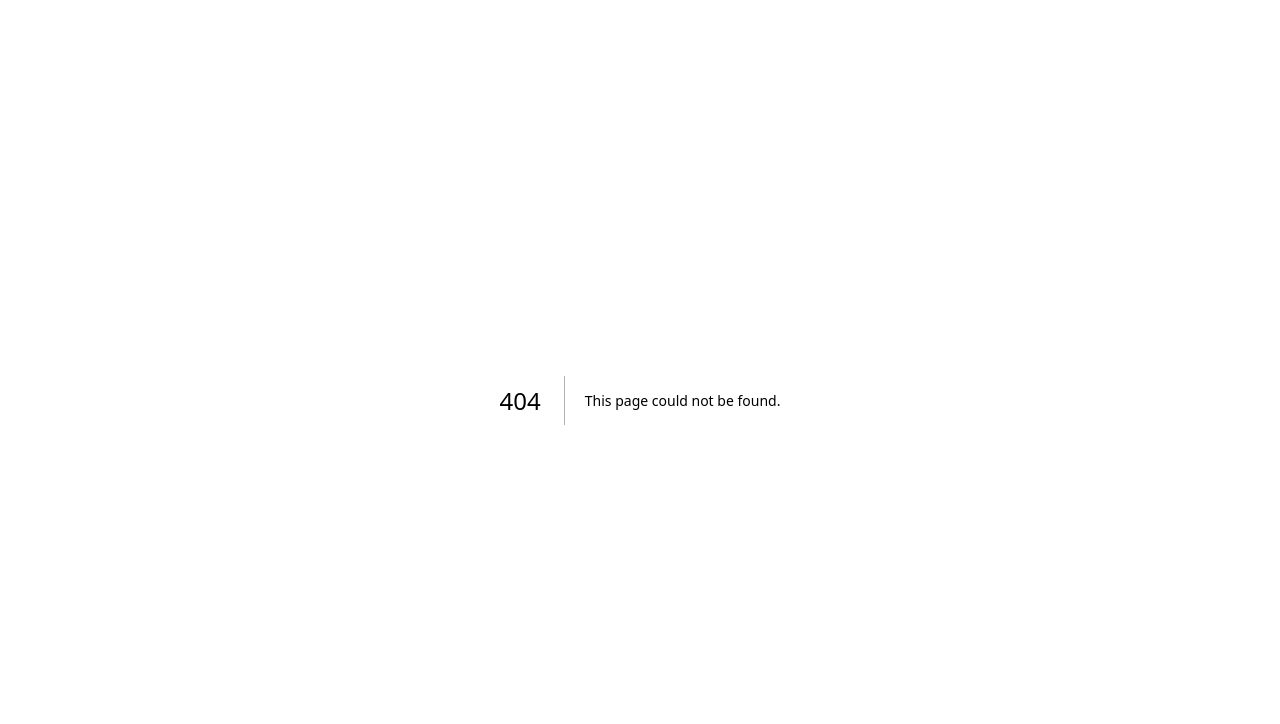
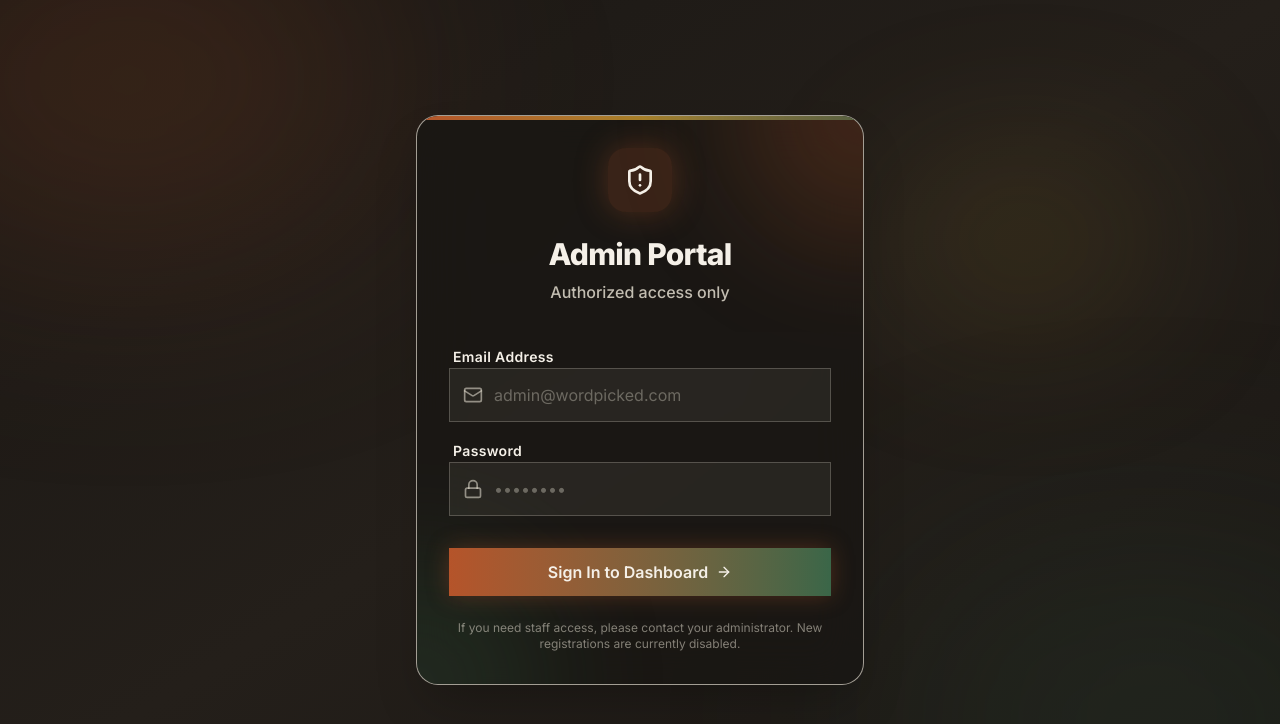
Before and after one commit to theanantdev/wordpicked, a Next.js app: page /account/v1/auth/login in a window 1280 px wide. Before the commit this address had no page. Shown: the top 724 px of the page. Built offline with nearby package versions, Linux system fonts and the light colour scheme; no server answers; a web font is replaced by a local one.

Commit message:
feat: implement admin login functionality with form and authentication logic

```diff
--- /dev/null
+++ b/app/account/v1/auth/login/actions.ts
@@ -0,0 +1,32 @@
+"use server";
+
+import { createClient } from "@/utils/supabase/server";
+import { cookies } from "next/headers";
+import { redirect } from "next/navigation";
+
+export async function loginUser(prevState: any, formData: FormData) {
+    const email = formData.get("email");
+    const password = formData.get("password");
+
+    if (!email || typeof email !== "string" || !password || typeof password !== "string") {
+        return { error: "Email and password are required." };
+    }
+
+    const cookieStore = await cookies();
+    const supabase = createClient(cookieStore);
+
+    const { error } = await supabase.auth.signInWithPassword({
+        email,
+        password,
+    });
+
+    if (error) {
+        return { error: error.message };
+    }
+
+    // Usually an admin auth check happens here. For example:
+    // const { data: { user } } = await supabase.auth.getUser()
+    // if (user.role !== 'admin') ... return { error: "Unauthorized" }
+
+    redirect("/account/v1/dashboard");
+}
--- /dev/null
+++ b/app/account/v1/auth/login/login-form.tsx
@@ -0,0 +1,110 @@
+"use client";
+
+import { useActionState } from "react";
+import { loginUser } from "./actions";
+import { Loader2, Mail, Lock, ShieldAlert, ArrowRight } from "lucide-react";
+import { Button } from "@/components/ui/button";
+
+const initialState = { error: "" };
+
+export default function LoginForm() {
+    const [state, formAction, isPending] = useActionState(loginUser, initialState);
+
+    return (
+        <div className="relative w-full max-w-md overflow-hidden rounded-3xl border border-[#DDD7CC]/70 bg-[#1A1714]/88 p-8 shadow-2xl backdrop-blur-xl">
+            {/* Decorative gradients */}
+            <div className="absolute top-0 left-0 h-1 w-full bg-linear-to-r from-[#B5542A] via-[#A8812A] to-[#3A6648]" />
+            <div className="absolute -top-32 -right-32 h-64 w-64 rounded-full bg-[#B5542A] opacity-25 blur-3xl" />
+            <div className="absolute -bottom-32 -left-32 h-64 w-64 rounded-full bg-[#3A6648] opacity-25 blur-3xl" />
+
+            <div className="relative z-10">
+                <div className="text-center mb-10">
+                    <div className="mx-auto mb-6 flex h-16 w-16 items-center justify-center rounded-2xl bg-[#B5542A]/20 text-[#F5F0E8] shadow-[0_0_32px_rgba(181,84,42,0.35)]">
+                        <ShieldAlert size={32} />
+                    </div>
+                    <h2 className="text-3xl font-extrabold tracking-tight text-[#F5F0E8]">
+                        Admin Portal
+                    </h2>
+                    <p className="mt-2 font-medium text-[#EDE7D9]/80">
+                        Authorized access only
+                    </p>
+                </div>
+
+                <form action={formAction} className="space-y-6">
+                    {state?.error && (
+                        <div className="flex items-center gap-3 rounded-xl border border-[#B5542A]/55 bg-[#B5542A]/14 p-4 text-sm font-medium text-[#F6C8B5]">
+                            <ShieldAlert size={18} className="shrink-0" />
+                            <p>{state.error}</p>
+                        </div>
+                    )}
+
+                    <div className="space-y-4">
+                        <div className="space-y-1.5">
+                            <label
+                                htmlFor="email"
+                                className="ml-1 text-sm font-semibold tracking-wide text-[#F5F0E8]"
+                            >
+                                Email Address
+                            </label>
+                            <div className="relative">
+                                <div className="pointer-events-none absolute left-3.5 top-1/2 -translate-y-1/2 text-[#EDE7D9]/55">
+                                    <Mail size={20} />
+                                </div>
+                                <input
+                                    id="email"
+                                    name="email"
+                                    type="email"
+                                    required
+                                    placeholder="admin@wordpicked.com"
+                                    className="w-full rounded-none border border-[#DDD7CC]/25 bg-[#F5F0E8]/6 py-3.5 pl-11 pr-4 text-[#F5F0E8] placeholder:text-[#EDE7D9]/35 transition-all duration-300 focus:border-[#A8812A] focus:outline-none focus:ring-2 focus:ring-[#A8812A]/45"
+                                />
+                            </div>
+                        </div>
+
+                        <div className="space-y-1.5">
+                            <label
+                                htmlFor="password"
+                                className="ml-1 text-sm font-semibold tracking-wide text-[#F5F0E8]"
+                            >
+                                Password
+                            </label>
+                            <div className="relative">
+                                <div className="pointer-events-none absolute left-3.5 top-1/2 -translate-y-1/2 text-[#EDE7D9]/55">
+                                    <Lock size={20} />
+                                </div>
+                                <input
+                                    id="password"
+                                    name="password"
+                                    type="password"
+                                    required
+                                    placeholder="••••••••"
+                                    className="w-full rounded-none border border-[#DDD7CC]/25 bg-[#F5F0E8]/6 py-3.5 pl-11 pr-4 text-[#F5F0E8] placeholder:text-[#EDE7D9]/35 transition-all duration-300 focus:border-[#A8812A] focus:outline-none focus:ring-2 focus:ring-[#A8812A]/45"
+                                />
+                            </div>
+                        </div>
+                    </div>
+
+                    <Button
+                        type="submit"
+                        disabled={isPending}
+                        className="group mt-8 flex w-full items-center justify-center gap-2 rounded-none border-none bg-linear-to-r from-[#B5542A] to-[#3A6648] py-6 text-base font-semibold text-[#F5F0E8] shadow-[0_0_22px_rgba(181,84,42,0.35)] transition-all duration-300 hover:from-[#C96840] hover:to-[#4A7D5A] hover:shadow-[0_0_30px_rgba(168,129,42,0.4)]"
+                    >
+                        {isPending ? (
+                            <Loader2 className="animate-spin" size={20} />
+                        ) : (
+                            <>
+                                Sign In to Dashboard
+                                <ArrowRight size={18} className="group-hover:translate-x-1 transition-transform" />
+                            </>
+                        )}
+                    </Button>
+
+                    <p className="mt-6 text-center text-xs text-[#EDE7D9]/50">
+                        If you need staff access, please contact your administrator.
+                        New registrations are currently disabled.
+                    </p>
+                </form>
+            </div>
+        </div>
+    );
+}
--- /dev/null
+++ b/app/account/v1/auth/login/page.tsx
@@ -0,0 +1,22 @@
+import { Metadata } from "next";
+import LoginForm from "./login-form";
+
+export const metadata: Metadata = {
+    title: "Admin Login - Wordpicked",
+    description: "Administrative access for wordpicked officials",
+};
+
+export default function AdminLoginPage() {
+    return (
+        <div className="relative flex min-h-screen items-center justify-center overflow-hidden bg-[#1A1714] p-4 md:bg-linear-to-br md:from-[#1A1714] md:via-[#241F1A] md:to-[#1A1714]">
+            {/* Abstract background elements */}
+            <div className="pointer-events-none absolute left-[-10%] top-[-10%] h-[40%] w-[40%] rounded-full bg-[#B5542A]/20 blur-[120px]" />
+            <div className="pointer-events-none absolute bottom-[-10%] right-[-10%] h-[40%] w-[40%] rounded-full bg-[#3A6648]/18 blur-[120px]" />
+            <div className="pointer-events-none absolute right-[10%] top-[20%] h-[20%] w-[20%] rounded-full bg-[#A8812A]/16 blur-[80px]" />
+
+            <div className="relative z-10 mx-auto w-full max-w-md">
+                <LoginForm />
+            </div>
+        </div>
+    );
+}
```
